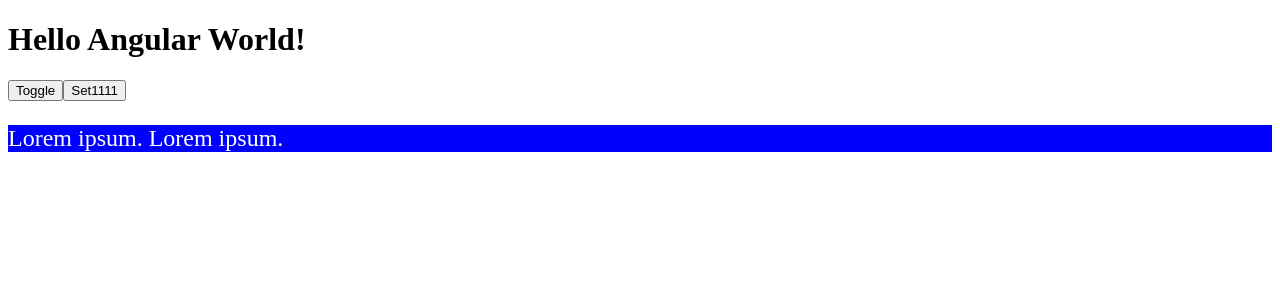
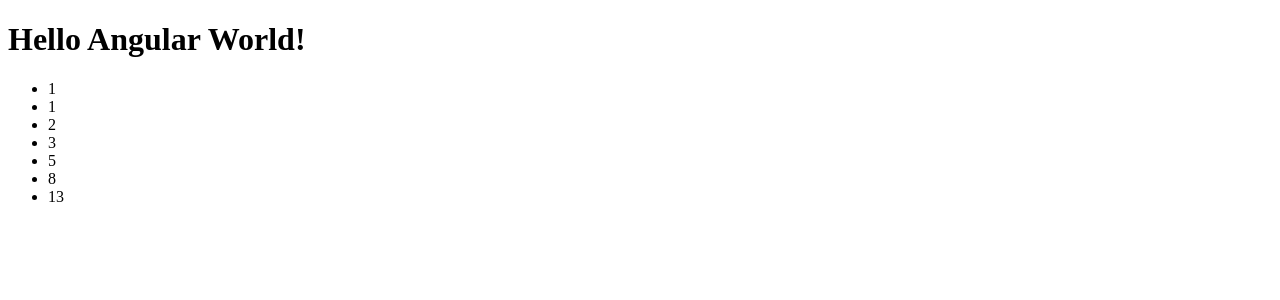
Before and after one commit to Comprehensher/angular-conspect, an Angular app: page / in a window 1280 px wide. Shown: the top 300 px of the page. Built offline with nearby package versions, Linux system fonts and the light colour scheme.

Commit message:
cycle *ngFor - iteration of array and creation list, Where elemnts <li> added dynamicaly for every element of array

```diff
--- a/src/app/app.component.html
+++ b/src/app/app.component.html
@@ -1,10 +1,7 @@
 <h1>Hello Angular World!</h1>
 
-<button (click)="toggle = !toggle">Toggle</button>
-<button (click)="toggle = 1111">Set1111</button>
-
-<div [ngSwitch]="toggle">
-  <p *ngSwitchCase="true" class="red">Lorem ipsum.</p>
-  <p *ngSwitchCase="false" class="blue">Lorem ipsum. Lorem ipsum.</p>
-  <p *ngSwitchDefault>Lorem ipsum.</p>
-</div>
+<ul>
+  <li *ngFor="let n of arr">
+    {{n}}
+  </li>
+</ul>
--- a/src/app/app.component.ts
+++ b/src/app/app.component.ts
@@ -7,6 +7,6 @@ import { Component } from '@angular/core';
 })
 export class AppComponent {
 
-  toggle : any = false
+  arr = [1, 1, 2, 3, 5, 8, 13]
 
 }
```
